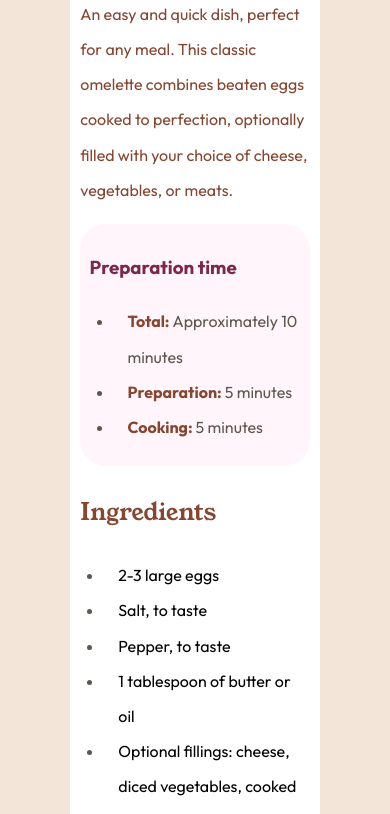
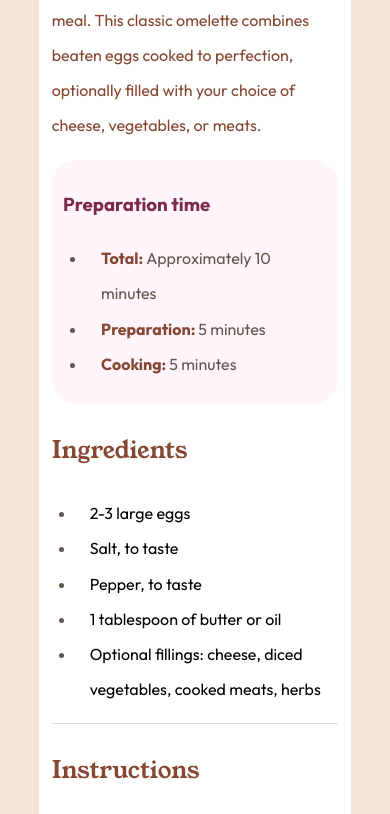
Before and after one commit to ehimze007/recipe-page-main, a plain HTML site: page index.html in a window 390 px wide. Shown: the part 365-1179 px from the top of the page. Drawn offline with Linux system fonts and the light colour scheme.

Commit message:
Page responsiveness using media query

```diff
--- a/styles.css
+++ b/styles.css
@@ -127,3 +127,17 @@ tr span {
 .attribution a {
   color: hsl(14, 45%, 36%);
 }
+
+@media (max-width: 670px) {
+  body {
+    padding: 4% 8%;
+    background-color: hsl(30, 54%, 90%);
+  }
+
+  .content-container {
+    background-color: hsl(0, 0%, 100%);
+    border-radius: 25px;
+    padding: 8% 4%;
+    line-height: 2.2;
+  }
+}
```
